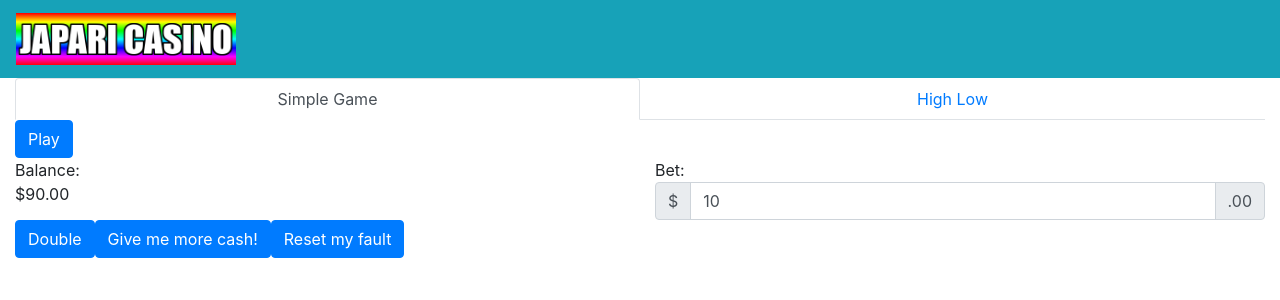
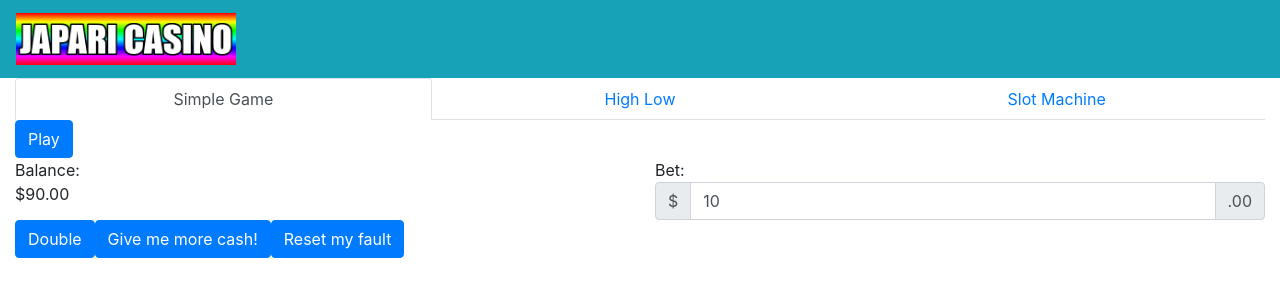
Before and after one commit to japari-dev/japari-casino, a Vue app: page / in a window 1280 px wide. Shown: the top 300 px of the page. Built offline with nearby package versions, Linux system fonts and the light colour scheme.

Commit message:
[src/views/Home.vue] add slot machine

```diff
--- a/src/views/Home.vue
+++ b/src/views/Home.vue
@@ -9,6 +9,9 @@
             </b-tab>
             <b-tab title="High Low">
               <HighLow v-bind:bet="bet" v-on:played="applyResult($event)" />
+            </b-tab>
+            <b-tab title="Slot Machine">
+              <SlotMachine v-bind:bet="bet" v-on:played="applyResult($event)" />
             </b-tab>
           </b-tabs>
         </b-col>
@@ -42,12 +45,14 @@
 <script>
 import SimpleGame from '../components/games/SimpleGame'
 import HighLow from '../components/games/HighLow'
+import SlotMachine from '../components/games/SlotMachine'
 
 export default {
   name: 'Home',
   components: {
     SimpleGame: SimpleGame,
-    HighLow: HighLow
+    HighLow: HighLow,
+    SlotMachine: SlotMachine
   },
   data: function () {
     return {
```
